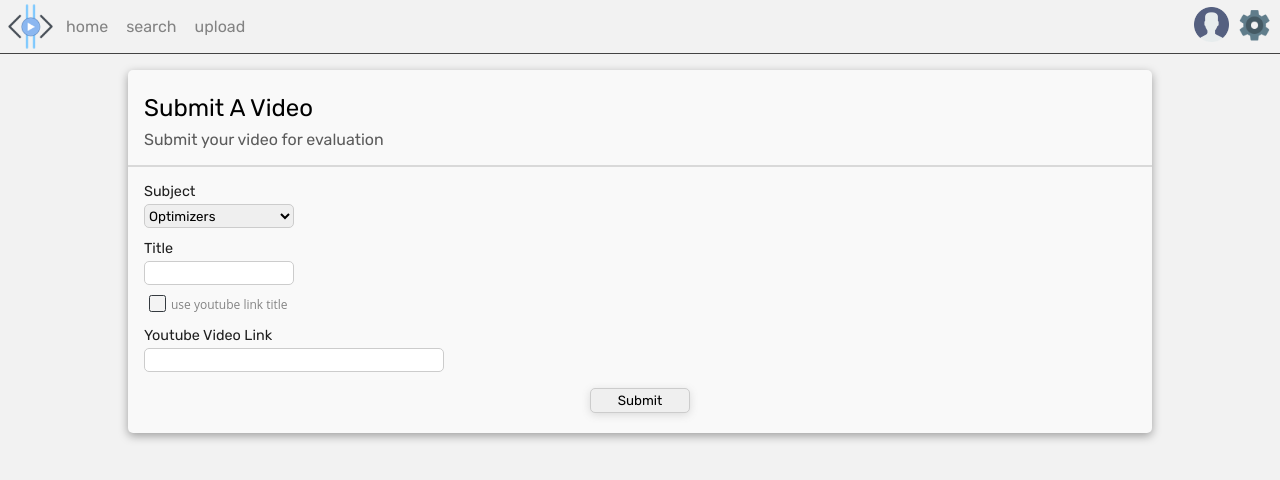
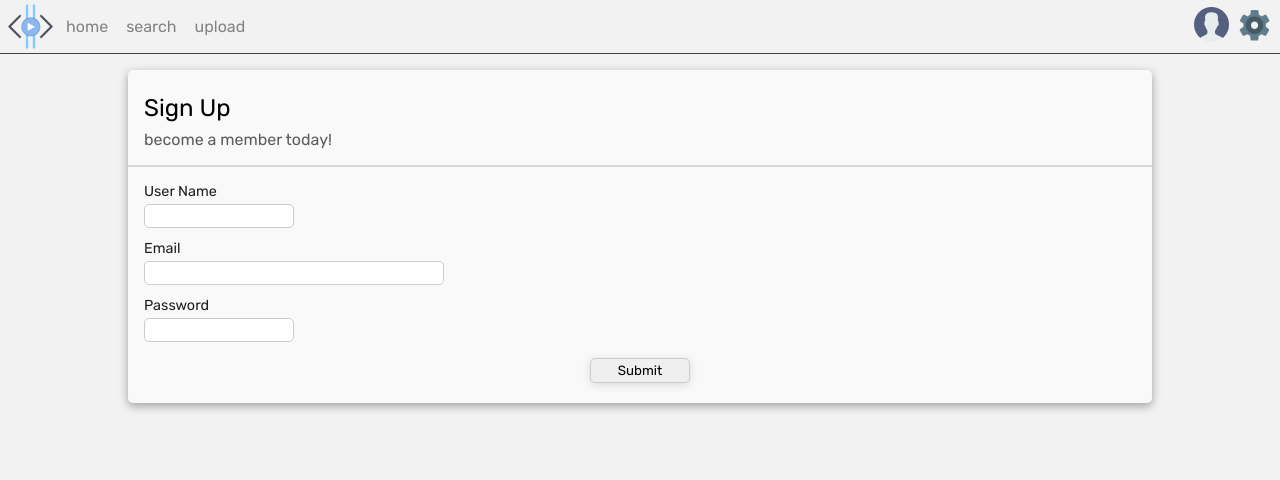
Before and after one commit to Video-Indexing/Video-Indexing, a React (Create React App) app in the folder Web_Server/front/: page / in a window 1280 px wide. Shown: the top 480 px of the page. Built offline with nearby package versions, Linux system fonts and the light colour scheme.

Commit message:
signup-form & form css in utils

```diff
--- a/Web_Server/front/src/App.js
+++ b/Web_Server/front/src/App.js
@@ -1,9 +1,15 @@
 import Navbar from '../src/components/navbar/Navbar.jsx';
 import './assets/global.css';
 import Upload from './pages/upload/Upload.jsx';
+import Signup from './pages/signup/Signup.jsx';
 
 function App() {
-  return <Upload />;
+  return (
+    <>
+      <Navbar />
+      <Signup />
+    </>
+  );
 }
 
 export default App;
--- /dev/null
+++ b/Web_Server/front/src/pages/signup/Signup.jsx
@@ -0,0 +1,38 @@
+import React, { useState } from 'react';
+import {
+  FormContainer,
+  FormTitle,
+  FormSubTitle,
+  FormDivider,
+  FormLabel,
+  FormInput,
+  FormSubmit,
+} from '../../utils/Form.styled';
+
+function Signup() {
+  const [userName, setUserName] = useState();
+  const [email, setEmail] = useState();
+  const [password, setPassword] = useState();
+  function onSubmit() {
+    console.log(
+      `username: ${userName}\npassword: ${password}\nemail: ${email}`
+    );
+  }
+  return (
+    <>
+      <FormContainer>
+        <FormTitle>Sign Up</FormTitle>
+        <FormSubTitle>become a member today!</FormSubTitle>
+        <FormDivider />
+        <FormLabel>User Name</FormLabel>
+        <FormInput onBlur={(e) => setUserName(e.target.value)} />
+        <FormLabel>Email</FormLabel>
+        <FormInput className='large' onBlur={(e) => setEmail(e.target.value)} />
+        <FormLabel>Password</FormLabel>
+        <FormInput onBlur={(e) => setPassword(e.target.value)} />
+        <FormSubmit onClick={onSubmit}>Submit</FormSubmit>
+      </FormContainer>
+    </>
+  );
+}
+export default Signup;
--- a/Web_Server/front/src/pages/upload/Upload.jsx
+++ b/Web_Server/front/src/pages/upload/Upload.jsx
@@ -7,10 +7,9 @@ import {
   FormLabel,
   FormInput,
   FormSubmit,
-} from './Upload.stlyed';
+} from '../../utils/Form.styled';
 import FormDropDownList from './components/FormDropDownList';
 import FormCheckbox from './components/FormCheckbox';
-import Navbar from '../../components/navbar/Navbar';
 
 function Upload() {
   const options = [
@@ -33,7 +32,6 @@ function Upload() {
 
   return (
     <>
-      <Navbar />
       <FormContainer>
         <FormTitle>Submit A Video</FormTitle>
         <FormSubTitle>Submit your video for evaluation</FormSubTitle>
@@ -46,10 +44,7 @@ function Upload() {
           use youtube link title
         </FormCheckbox>
         <FormLabel>Youtube Video Link</FormLabel>
-        <FormInput
-          className='yt-link'
-          onBlur={(e) => setLink(e.target.value)}
-        />
+        <FormInput className='large' onBlur={(e) => setLink(e.target.value)} />
         <FormSubmit onClick={onSubmit}>Submit</FormSubmit>
       </FormContainer>
     </>
--- a/Web_Server/front/src/pages/upload/components/FormCheckbox.jsx
+++ b/Web_Server/front/src/pages/upload/components/FormCheckbox.jsx
@@ -15,7 +15,7 @@ function FormCheckbox({ children, onStateChange }) {
       ></input>
       <label
         htmlFor='form-checkbox'
-        style={{ color: '#838383', fontSize: '0.75rem', margin: '0 5px' }}
+        style={{ fontSize: '0.75rem', margin: '0 5px' }}
       >
         {children}
       </label>
--- a/Web_Server/front/src/pages/upload/components/FormChekbox.css
+++ b/Web_Server/front/src/pages/upload/components/FormChekbox.css
@@ -13,6 +13,9 @@
   margin-bottom: 20px;
   font: 14px/20px 'Open Sans', Arial, sans-serif;
   cursor: pointer;
+  -webkit-user-select: none;
+  -moz-user-select: none;
+  -ms-user-select: none;
 }
 .checkbox-rect input[type='checkbox']:hover + label:hover {
   color: rgb(23, 86, 228);
--- a/Web_Server/front/src/pages/upload/components/FormDropDownList.jsx
+++ b/Web_Server/front/src/pages/upload/components/FormDropDownList.jsx
@@ -1,5 +1,5 @@
 import React from 'react';
-import { FormSelect } from '../Upload.stlyed';
+import { FormSelect } from '../../../utils/Form.styled';
 
 function FormDropDownList({ options, onOptionChange }) {
   const [value, setValue] = React.useState();
--- a/Web_Server/front/src/pages/upload/Upload.stlyed.jsx
+++ b/Web_Server/front/src/utils/Form.styled.jsx
@@ -1,4 +1,4 @@
-import styled from 'styled-components';
+import styled, { css } from 'styled-components';
 
 const FormContainer = styled.div`
   background: #f9f9f9;
@@ -45,7 +45,7 @@ const FormInput = styled.input`
   border: 0.5px solid #cccccc;
   width: 150px;
   max-width: 100%;
-  &.yt-link {
+  &.large {
     width: 300px;
   }
 `;
```
